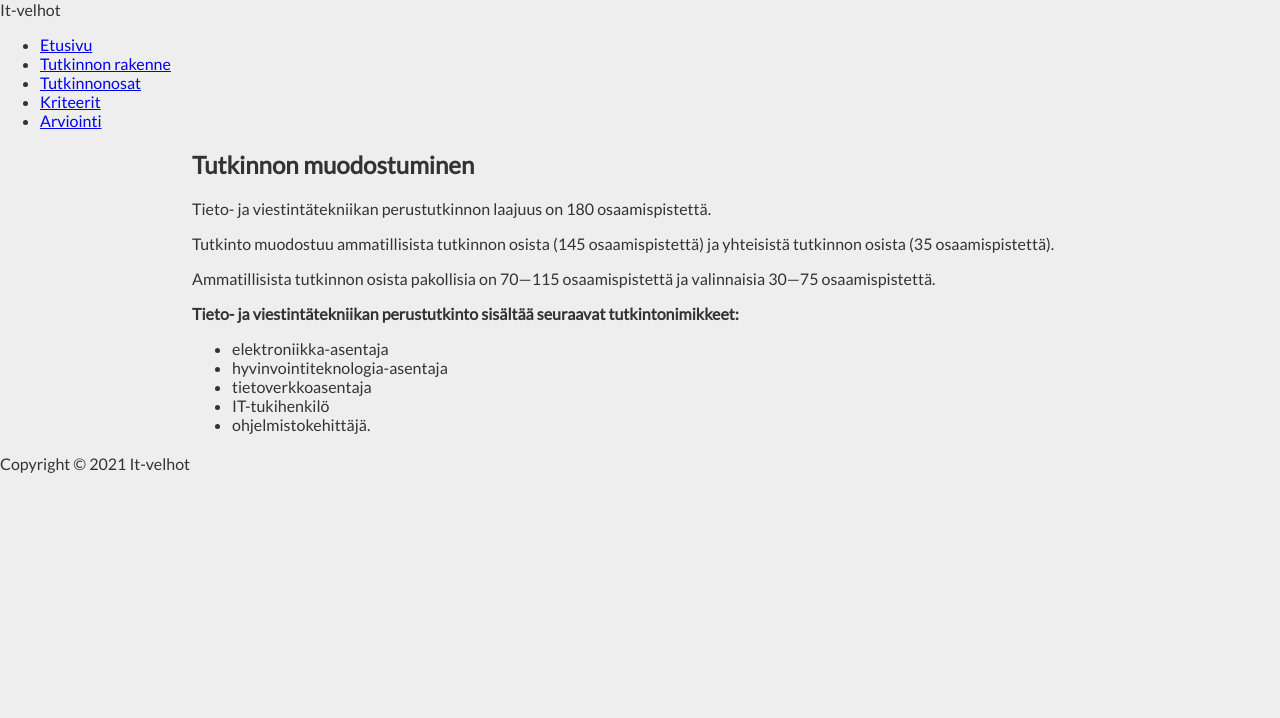
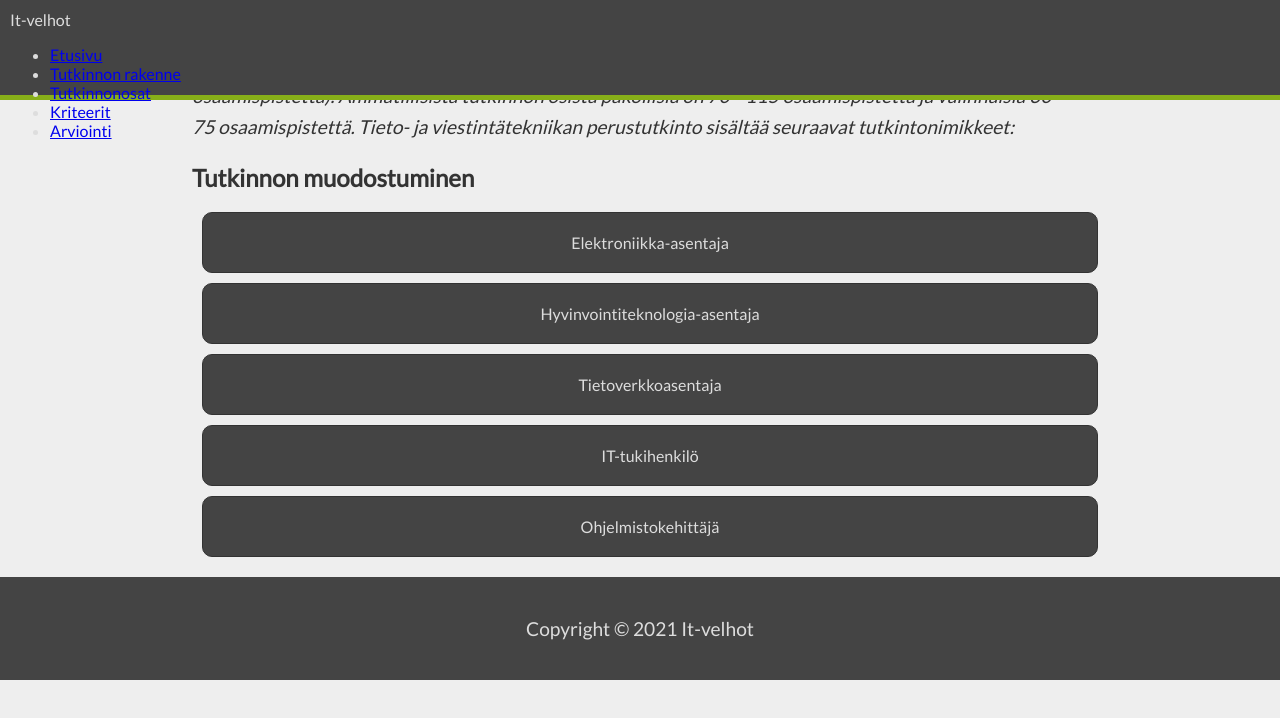
Before and after one commit to HaMa685/Responsiivinen-verkkosivu-HTML-CSS, a plain HTML site: page tutkinnonrakenne.html in a window 1280 px wide. Drawn offline with Linux system fonts and the light colour scheme.

Commit message:
projektin tekoa, css

```diff
--- a/style.css
+++ b/style.css
@@ -4,10 +4,14 @@
 :root{
     --teksti: #333333;
     --tausta: #eeeeee;
+    --teksti-vaalea: #dddddd;
+    --bg-dark: #444444;
+    --highligt: #87af19;
 }
 
 * {
     box-sizing: border-box;
+
 }
 
 body {
@@ -16,6 +20,36 @@ body {
     font-family: 'Lato', sans-serif;
     background-color: var(--tausta);
     color: var(--teksti);
+
+}
+/* Header*/
+header {
+    background-color: var(--bg-dark);
+    color: var(--teksti-vaalea);
+    padding: 10px;
+    height: 100px;
+    position: fixed;
+    width: 100%;
+    top: 0;
+    border-bottom:var(--highligt) solid 5px;
+
+
+}
+
+.ingressi {
+    font-size: 1.2em;
+    font-style: italic;
+    line-height: 1.6em;
+
+}
+
+.ingressi::first-letter {
+    float: left;
+    font-size: 3.2em;
+    line-height: 1em;
+    font-weight: bold;
+    margin-right: 0.1em;
+
 }
 
 /* main-lohko*/
@@ -27,7 +61,7 @@ main {
 
 /* section-lohko*/
 section {
-    max-width: 900px;
+    max-width: 1100px;
     width: 70%;
     margin: 20px auto;
 
@@ -35,9 +69,42 @@ section {
 
 /* showcase */
 .showcase {
+    background-image: url('img/Coding-Links-Computer-Programming-Computer-Code-1873831.png');
+    color: var(--teksti-vaalea);
+    width: 100%;
+    padding: 40px 0;
+    text-align: center;
     font-size: 1.7em;
-    padding-top: 50px;
-    width: 100%;
-    height: 300px;
+    line-height: 1.7em;
 
 }
+
+/* Nimikkeet */
+.nimikkeet a{
+    display: block;
+    width: 100%;
+    text-align: center;
+    text-decoration: none;
+    background-color: var(--bg-dark);
+    color: var(--teksti-vaalea);
+    border: 1px solid var(--teksti);
+    padding: 20px;
+    margin: 10px;
+    border-radius: 10px;
+
+}
+
+.nimikkeet a:hover{
+    color:var(--teksti);
+    background-color: var(--highligt);
+
+}
+
+footer {
+    background-color: var(--bg-dark);
+    color: var(--teksti-vaalea);
+    padding: 40px 0;
+    text-align: center;
+    font-size: 1.2em;
+
+}
--- a/tutkinnonrakenne.html
+++ b/tutkinnonrakenne.html
@@ -26,22 +26,23 @@
 
 
     <section id="sisalto">
-        <div class="container">
+            <p class="ingressi">
+                 Tieto- ja viestintätekniikan perustutkinnon laajuus on 180 osaamispistettä.
+                Tutkinto muodostuu ammatillisista tutkinnon osista (145 osaamispistettä) ja yhteisistä tutkinnon osista (35 osaamispistettä).
+
+                Ammatillisista tutkinnon osista pakollisia on 70—115 osaamispistettä ja valinnaisia 30—75 osaamispistettä.
+                Tieto- ja viestintätekniikan perustutkinto sisältää seuraavat tutkintonimikkeet:
+            </p>
+    </section>
+
+    <section class= "nimikkeet">
             <h2> Tutkinnon muodostuminen </h2>
 
-            <p> Tieto- ja viestintätekniikan perustutkinnon laajuus on 180 osaamispistettä. </p>
-            <p> Tutkinto muodostuu ammatillisista tutkinnon osista (145 osaamispistettä) ja yhteisistä tutkinnon osista (35 osaamispistettä). </p>
-
-            <p> Ammatillisista tutkinnon osista pakollisia on 70—115 osaamispistettä ja valinnaisia 30—75 osaamispistettä. </p>
-            <p><b> Tieto- ja viestintätekniikan perustutkinto sisältää seuraavat tutkintonimikkeet:</b> </p>
-            <ul id="nimikkeet">
-                <li>elektroniikka-asentaja</li>
-                <li>hyvinvointiteknologia-asentaja</li>
-                <li>tietoverkkoasentaja</li>
-                <li>IT-tukihenkilö</li>
-                <li>ohjelmistokehittäjä.</li>
-            </ul>
-        </div>
+                <a href="#">Elektroniikka-asentaja</a>
+                <a href="#">Hyvinvointiteknologia-asentaja</a>
+                <a href="#">Tietoverkkoasentaja</a>
+                <a href="#">IT-tukihenkilö</a>
+                <a href="#">Ohjelmistokehittäjä</a>
     </section>
 
     <footer>
```
Also changed, not shown: index.html (+5 -7 lines), img/Coding-Links-Computer-Programming-Computer-Code-1873831.png (added).
